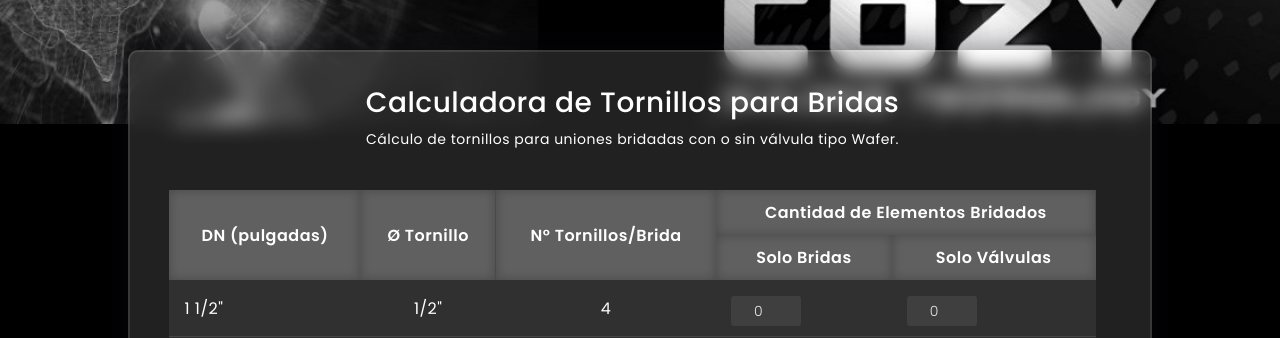
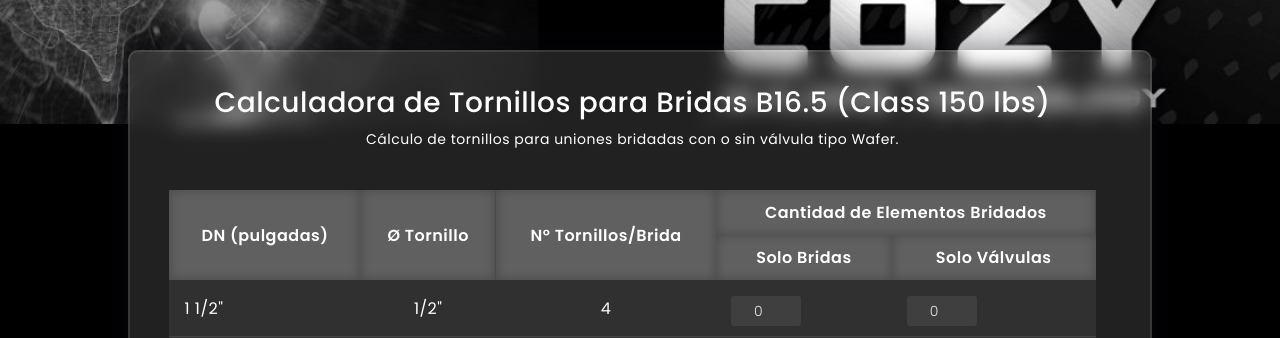
Before and after one commit to leanderperez/cbt, a Django app: template templates/project_app/calculadora_tornilleria.html in a window 1280 px wide. Shown: the part 83-421 px from the top of the page. Run offline with Django 3.2, Linux system fonts and the light colour scheme; the template is opened without the code that fills it, so the values that code supplies are empty.

Commit message:
Update title in calculadora_tornilleria.html for clarity on flange class specifications

```diff
--- a/templates/project_app/calculadora_tornilleria.html
+++ b/templates/project_app/calculadora_tornilleria.html
@@ -202,7 +202,7 @@
 <div class="calculadora-container-adaptada">
 
     <div class="calculadora-scroll-area">
-        <h1 class="calculadora-title">Calculadora de Tornillos para Bridas</h1>
+        <h1 class="calculadora-title">Calculadora de Tornillos para Bridas B16.5 (Class 150 lbs)</h1>
         <p class="calculadora-small-text">Cálculo de tornillos para uniones bridadas con o sin válvula tipo Wafer.</p>
 
         <div class="datatable-container">
```
